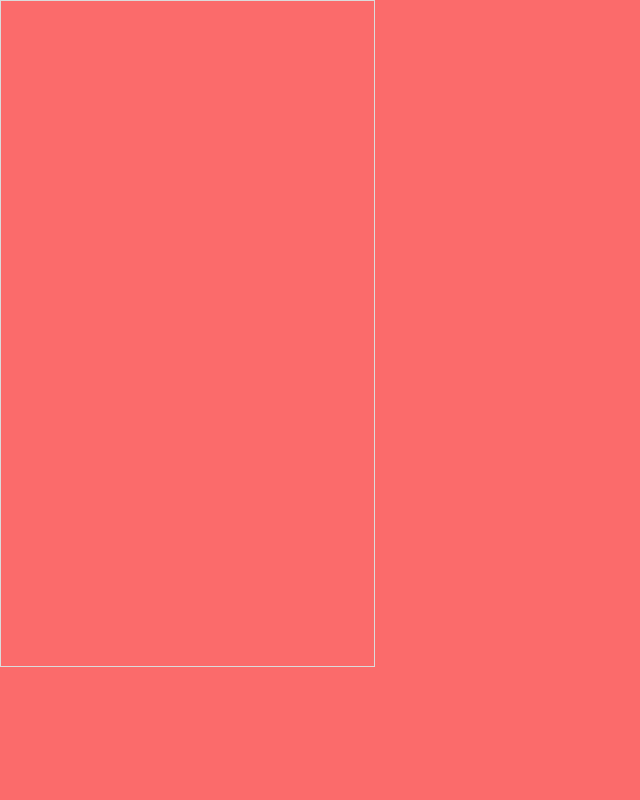
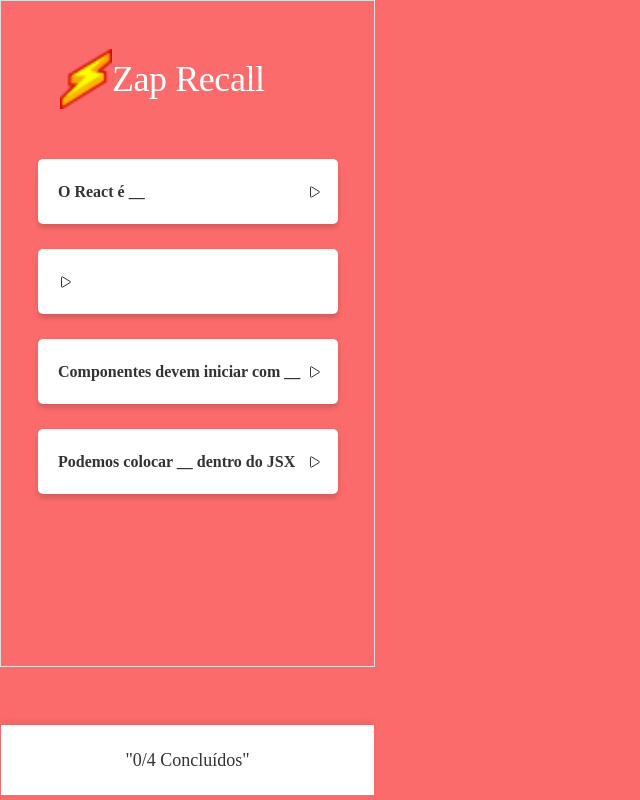
Before and after one commit to victorstafy/projeto8-zaprecall, a React app: page / in a window 1280 px wide. Both pictures are taken after a click on the element "Iniciar Recall!". Shown: the whole page, without its empty margins (0-640 px from the left). Built offline with nearby package versions, Linux system fonts and the light colour scheme.

Commit message:
criada pagina do jogo e restante do layout, escolha aleatoria de conjunto pergunta e resposta tambem foi implementado, problema com fundo permanesce

```diff
--- a/src/assets/css/styles.css
+++ b/src/assets/css/styles.css
@@ -18,6 +18,7 @@ body {
   width: 257px;
   font-size: 36px;
   font-family: 'Righteous';
+  font-style: normal;
   line-height: 45px;
 
   display:flex;
@@ -60,3 +61,79 @@ body {
 .hide_screen{
   display:none;
 }
+
+.quizz_top{
+  margin-top: 48px;
+  margin-left: 59px;
+  height: 60px;
+  font-family: 'Righteous';
+  font-style: normal;
+  font-size: 36px;
+  line-height: 45px;
+  display: flex;
+  align-items: center;
+  text-align: center;
+  letter-spacing: -0.012em;
+
+  color: #FFFFFF;
+}
+
+.quizz_top>img{
+  width: 52px;
+  height: 60px;
+  display: flex;
+}
+
+.quizz_content{
+  width:300px;
+  display: flex;
+  flex-direction: column;
+  align-items: center;
+  text-align: center;
+  margin-top: 25px;
+  margin-left: 37px;
+}
+
+.quizz_footer{
+  position: absolute;
+  bottom:5px;
+  width: 373px;
+  height: 70px;
+  background: #FFFFFF;
+  box-shadow: 0px -4px 6px rgba(0, 0, 0, 0.05);
+  display: flex;
+  flex-direction: column;
+  align-items: center;
+  justify-content: center;
+  text-align: center;
+
+  font-style: normal;
+  line-height: 22px;
+  color: #333333;
+}
+
+.flashcard{
+  margin-top:25px;
+  width:100%;
+  height: 65px;
+  background: #FFFFFF;
+  box-shadow: 0px 4px 5px rgba(0, 0, 0, 0.15);
+  border-radius: 5px;
+
+  font-style: normal;
+  font-weight: 700;
+  font-size: 16px;
+  line-height: 19px;
+  color: #333333;
+
+  display: flex;
+  align-items: center;
+  text-align: center;
+  justify-content: space-between;
+  padding: 0px 15px 0px 20px;
+}
+
+ion-icon .flashcard{
+  font-size: 20px;
+  font-weight: 700;
+}
--- a/src/components/App.js
+++ b/src/components/App.js
@@ -1,12 +1,18 @@
 import TelaInicial from './TelaInicial';
 import TelaJogo from './TelaJogo';
+import React from 'react';
 
 
 export default function App() {
+  const [screen_class, setScreen_class] = React.useState(["initial_screen","hide_screen","hide_screen","hide_screen"]);
+  function hide_init_screen() {
+      setScreen_class(["hide_screen","quizz_top","quizz_content","quizz_footer"]);
+  }
+
   return (
     <div>
-      <TelaInicial />
-      <TelaJogo />
+      <TelaInicial screen_class={screen_class} hide_init_screen={hide_init_screen}/>
+      <TelaJogo screen_class={screen_class}/>
     </div>
   );
 }
--- a/src/components/TelaInicial.js
+++ b/src/components/TelaInicial.js
@@ -1,18 +1,11 @@
 import React from 'react';
 
 
-export default function TelaInicial() {
-    const [screen_class, setScreen_class] = React.useState("initial_screen");
 
-    function hide_init_screen() {
-        if (screen_class === "initial_screen"){
-            setScreen_class("hide_screen");
-          }
-    }
-
+export default function TelaInicial({hide_init_screen,screen_class}) {
     return (
         <div>
-            <div className={screen_class}>
+            <div className={screen_class[0]}>
                 <img src="logo.png" alt="logo" />
                 ZapRecall
                 <div className="button" onClick={() => {hide_init_screen()}}>
--- a/src/components/TelaJogo.js
+++ b/src/components/TelaJogo.js
@@ -1,9 +1,55 @@
 import React from 'react';
 
-export default function TelaJogo() {
+const questions_list=["O que é JSX?","O React é __","Componentes devem iniciar com __","Podemos colocar __ dentro do JSX",
+"O ReactDOM nos ajuda __","Usamos o npm para __","Usamos props para __","Usamos estado (state) para __"];
+
+const answer_list=["Uma extensão de linguagem do JavaScript","uma biblioteca JavaScript para construção de interfaces",
+"letra maiúscula","expressões","interagindo com a DOM para colocar componentes React na mesma",
+"gerenciar os pacotes necessários e suas dependências","passar diferentes informações para componentes",
+"dizer para o React quais informações quando atualizadas devem renderizar a tela novamente"];
+
+const n_quest=4;
+
+function compare() {
+	return Math.random() - 0.5;
+}
+
+function choose_questions(){
+    let questions_list_chosen=[];
+    let answer_list_chosen=[];
+    let quest_index = Array.from({length: questions_list.length}, (_, index) => index + 1);
+
+    quest_index.sort(compare);
+    let quest_index_choosen=quest_index.slice(0,n_quest);
+
+    for (let i=0;i<quest_index_choosen.length;i++){
+        questions_list_chosen.push(questions_list[quest_index_choosen[i]])
+        answer_list_chosen.push(answer_list[quest_index_choosen[i]])
+    }
+    return [questions_list_chosen,answer_list_chosen]
+}
+
+
+
+export default function TelaJogo({screen_class}) {
+   let [questions_list_chosen,answer_list_chosen]=choose_questions()
+
     return (
         <div>
-
+            <div className={screen_class[1]}>
+                <img src="logo-pequeno.png" alt="logo-pequeno" />
+                <p>Zap Recall</p>
+            </div>
+            <div className={screen_class[2]}>
+            {questions_list_chosen.map((question) => (
+                <div className='flashcard'>
+                    {question} <ion-icon name="play-outline"></ion-icon>
+                </div>
+            ))}
+            </div>
+            <div className={screen_class[3]}>
+                   "0/4 Concluídos"
+            </div>
         </div>
     )
 }
```
